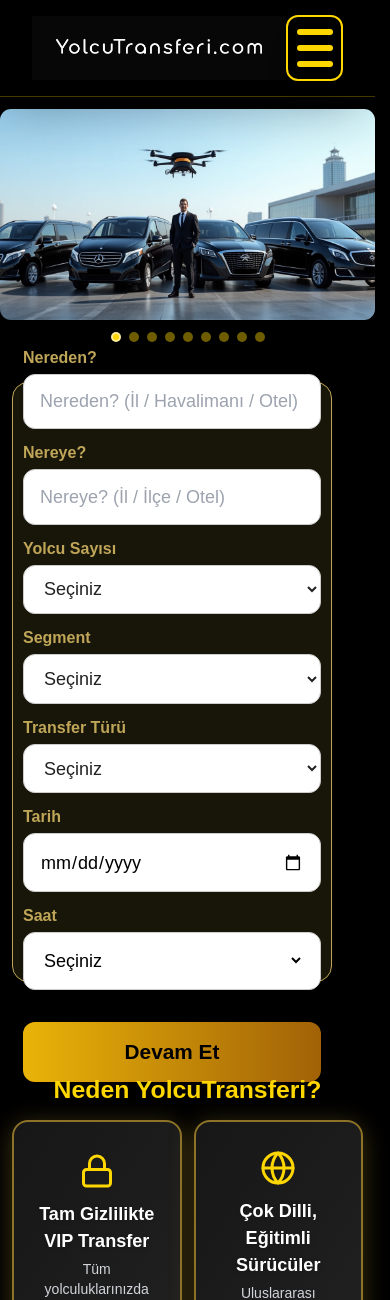
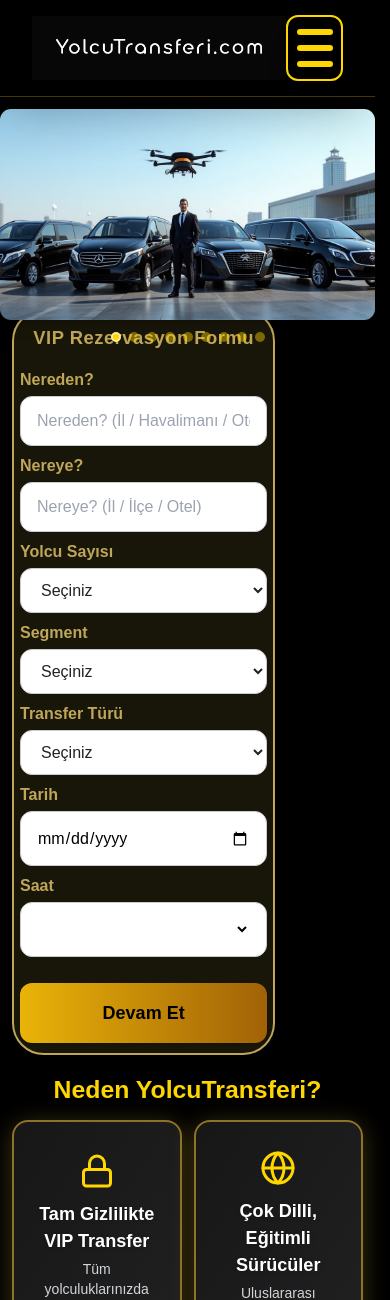
Before and after one commit to haliltayfur/yolcutransferi, a Next.js app: page / in a window 390 px wide. Shown: the top 1300 px of the page. Built offline with nearby package versions, Linux system fonts and the light colour scheme.

Commit message:
Update VipTransferForm.jsx

```diff
--- a/components/VipTransferForm.jsx
+++ b/components/VipTransferForm.jsx
@@ -4,7 +4,6 @@
 import { useState } from "react";
 import { useRouter } from "next/navigation";
 
-// 15 dakikalık saatler
 const saatler = [];
 for (let h = 0; h < 24; ++h)
   for (let m of [0, 15, 30, 45]) saatler.push(`${h.toString().padStart(2, "0")}:${m.toString().padStart(2, "0")}`);
@@ -26,7 +25,6 @@ export default function VipTransferForm() {
   const [pnr, setPnr] = useState("");
   const [errors, setErrors] = useState({});
 
-  // PNR alanı, havalimanı içeren herhangi bir durumda görünür
   const pnrRequired =
     transfer === "VIP Havalimanı Transferi" ||
     isAirport(from) ||
@@ -51,58 +49,71 @@ export default function VipTransferForm() {
 
   return (
     <div
-      className="w-full h-full flex flex-col justify-center items-center"
+      className="flex flex-col justify-center items-center w-full h-full"
       style={{
-        maxWidth: 680,
-        minWidth: 320,
-        margin: "0 auto",
         height: "100%",
         minHeight: 400,
-        boxSizing: "border-box"
+        boxSizing: "border-box",
       }}
     >
       <div
-        className="border border-[#bfa658] rounded-2xl"
+        className="border-2 border-[#bfa658] bg-[rgba(25,22,10,0.98)] flex flex-col justify-center items-center
+          rounded-[32px] md:rounded-[32px]"
         style={{
           width: "100%",
-          height: "100%",
-          padding: 10, // 10px padding ile içeride form tam ortada
+          maxWidth: 680,
+          margin: "0 auto",
           boxSizing: "border-box",
-          background: "rgba(25,22,10,0.98)"
+          padding: 0,
         }}
       >
         <form
           onSubmit={handleSubmit}
           autoComplete="on"
-          className="w-full h-full flex flex-col justify-center items-center"
+          className="flex flex-col justify-center items-center w-full"
+          style={{
+            width: "100%",
+            height: "100%",
+            boxSizing: "border-box",
+            padding: "26px 22px 14px 22px", // desktopta
+          }}
         >
-          <div className="w-full mx-auto flex flex-col gap-2">
-            <h1 className="text-2xl md:text-3xl font-extrabold text-[#bfa658] tracking-tight mb-6 text-center font-quicksand">
+          <h1 className="font-extrabold text-[#bfa658] tracking-tight text-center font-quicksand
+            text-[1.7rem] md:text-3xl mb-5 md:mb-6"
+            style={{
+              marginTop: 2,
+              letterSpacing: ".5px",
+              lineHeight: "1.18",
+            }}
+          >
             VIP Rezervasyon Formu
           </h1>
-            <div className="grid grid-cols-1 md:grid-cols-2 gap-x-10 gap-y-3">
+          <div className="grid grid-cols-1 md:grid-cols-2 gap-x-4 gap-y-2 w-full"
+            style={{
+              marginBottom: 10,
+            }}>
             <div>
-                <label className="font-bold text-[#bfa658] mb-1 block">Nereden?</label>
+              <label className="font-bold text-[#bfa658] mb-1 block text-[1rem] md:text-[1.08rem]">Nereden?</label>
               <input type="text" value={from} onChange={e => setFrom(e.target.value)}
                 placeholder="Nereden? (İl / Havalimanı / Otel)"
-                  className="input w-full bg-[#fff] text-black border border-[#bfa658] rounded-xl px-4 py-3 text-lg"
+                className="input w-full bg-[#fff] text-black border border-[#bfa658] rounded-xl px-4 py-3 text-base md:text-lg"
                 autoComplete="address-level2"
                 style={{ fontFamily: "inherit", width: "100%" }}
               />
             </div>
             <div>
-                <label className="font-bold text-[#bfa658] mb-1 block">Nereye?</label>
+              <label className="font-bold text-[#bfa658] mb-1 block text-[1rem] md:text-[1.08rem]">Nereye?</label>
               <input type="text" value={to} onChange={e => setTo(e.target.value)}
                 placeholder="Nereye? (İl / İlçe / Otel)"
-                  className="input w-full bg-[#fff] text-black border border-[#bfa658] rounded-xl px-4 py-3 text-lg"
+                className="input w-full bg-[#fff] text-black border border-[#bfa658] rounded-xl px-4 py-3 text-base md:text-lg"
                 autoComplete="address-level2"
                 style={{ fontFamily: "inherit", width: "100%" }}
               />
             </div>
             <div>
-                <label className="font-bold text-[#bfa658] mb-1 block">Yolcu Sayısı</label>
+              <label className="font-bold text-[#bfa658] mb-1 block text-[1rem] md:text-[1.08rem]">Yolcu Sayısı</label>
               <select value={people} onChange={e => setPeople(e.target.value)}
-                  className="input w-full bg-[#fff] text-black border border-[#bfa658] rounded-xl px-4 py-3 text-lg"
+                className="input w-full bg-[#fff] text-black border border-[#bfa658] rounded-xl px-4 py-3 text-base md:text-lg"
                 style={{ fontFamily: "inherit" }}>
                 <option value="">Seçiniz</option>
                 {Array.from({ length: 24 }, (_, i) => i + 1).map(val =>
@@ -111,9 +122,9 @@ export default function VipTransferForm() {
               </select>
             </div>
             <div>
-                <label className="font-bold text-[#bfa658] mb-1 block">Segment</label>
+              <label className="font-bold text-[#bfa658] mb-1 block text-[1rem] md:text-[1.08rem]">Segment</label>
               <select value={segment} onChange={e => setSegment(e.target.value)}
-                  className="input w-full bg-[#fff] text-black border border-[#bfa658] rounded-xl px-4 py-3 text-lg"
+                className="input w-full bg-[#fff] text-black border border-[#bfa658] rounded-xl px-4 py-3 text-base md:text-lg"
                 style={{ fontFamily: "inherit" }}>
                 <option value="">Seçiniz</option>
                 <option value="Ekonomik">Ekonomik</option>
@@ -122,9 +133,9 @@ export default function VipTransferForm() {
               </select>
             </div>
             <div>
-                <label className="font-bold text-[#bfa658] mb-1 block">Transfer Türü</label>
+              <label className="font-bold text-[#bfa658] mb-1 block text-[1rem] md:text-[1.08rem]">Transfer Türü</label>
               <select value={transfer} onChange={e => setTransfer(e.target.value)}
-                  className="input w-full bg-[#fff] text-black border border-[#bfa658] rounded-xl px-4 py-3 text-lg"
+                className="input w-full bg-[#fff] text-black border border-[#bfa658] rounded-xl px-4 py-3 text-base md:text-lg"
                 style={{ fontFamily: "inherit" }}>
                 <option value="">Seçiniz</option>
                 <option value="VIP Havalimanı Transferi">VIP Havalimanı Transferi</option>
@@ -137,10 +148,10 @@ export default function VipTransferForm() {
               </select>
             </div>
             <div style={{ position: "relative" }}>
-                <label className="font-bold text-[#bfa658] mb-1 block">Tarih</label>
+              <label className="font-bold text-[#bfa658] mb-1 block text-[1rem] md:text-[1.08rem]">Tarih</label>
               <div
                 tabIndex={0}
-                  className="input w-full bg-[#fff] text-black border border-[#bfa658] rounded-xl px-4 py-3 text-lg cursor-pointer flex items-center"
+                className="input w-full bg-[#fff] text-black border border-[#bfa658] rounded-xl px-4 py-3 text-base md:text-lg cursor-pointer flex items-center"
                 onClick={() => { document.getElementById("date-picker").showPicker(); }}
                 style={{ fontFamily: "inherit", width: "100%" }}
               >
@@ -150,17 +161,17 @@ export default function VipTransferForm() {
                   value={date}
                   onChange={e => setDate(e.target.value)}
                   min={new Date().toISOString().split("T")[0]}
-                    className="bg-transparent border-0 outline-none text-black w-full text-lg"
+                  className="bg-transparent border-0 outline-none text-black w-full text-base md:text-lg"
                   style={{ padding: 0, height: "1.7em" }}
                   tabIndex={-1}
                 />
               </div>
             </div>
             <div style={{ position: "relative" }}>
-                <label className="font-bold text-[#bfa658] mb-1 block">Saat</label>
+              <label className="font-bold text-[#bfa658] mb-1 block text-[1rem] md:text-[1.08rem]">Saat</label>
               <div
                 tabIndex={0}
-                  className="input w-full bg-[#fff] text-black border border-[#bfa658] rounded-xl px-4 py-3 text-lg cursor-pointer flex items-center"
+                className="input w-full bg-[#fff] text-black border border-[#bfa658] rounded-xl px-4 py-3 text-base md:text-lg cursor-pointer flex items-center"
                 onClick={() => document.getElementById("saat-picker").focus()}
                 style={{ fontFamily: "inherit", width: "100%" }}
               >
@@ -168,7 +179,7 @@ export default function VipTransferForm() {
                   id="saat-picker"
                   value={time}
                   onChange={e => setTime(e.target.value)}
-                    className="bg-transparent border-0 outline-none text-black w-full text-lg"
+                  className="bg-transparent border-0 outline-none text-black w-full text-base md:text-lg"
                   style={{ padding: 0, height: "1.7em" }}
                   tabIndex={-1}
                 >
@@ -179,13 +190,13 @@ export default function VipTransferForm() {
             </div>
             {pnrRequired && (
               <div className="md:col-span-2">
-                  <label className="font-bold text-[#bfa658] mb-1 block">PNR / Uçuş Kodu</label>
+                <label className="font-bold text-[#bfa658] mb-1 block text-[1rem] md:text-[1.08rem]">PNR / Uçuş Kodu</label>
                 <input
                   type="text"
                   value={pnr}
                   onChange={e => setPnr(e.target.value)}
                   placeholder="Uçuş rezervasyon kodu"
-                    className="input w-full bg-[#fff] text-black border border-[#bfa658] rounded-xl px-4 py-3 text-lg"
+                  className="input w-full bg-[#fff] text-black border border-[#bfa658] rounded-xl px-4 py-3 text-base md:text-lg"
                   style={{ fontFamily: "inherit", width: "100%" }}
                 />
               </div>
@@ -193,13 +204,35 @@ export default function VipTransferForm() {
           </div>
           <button
             type="submit"
-              className="w-full bg-gradient-to-r from-yellow-500 to-yellow-700 text-black font-bold py-4 mt-6 rounded-xl text-xl shadow hover:scale-105 transition"
-              style={{ fontFamily: "inherit", fontSize: "1.3rem" }}
+            className="w-full bg-gradient-to-r from-yellow-500 to-yellow-700 text-black font-bold py-4 mt-4 rounded-xl text-lg md:text-xl shadow hover:scale-105 transition"
+            style={{
+              fontFamily: "inherit",
+              marginBottom: "2px",
+            }}
           >
             Devam Et
           </button>
-          </div>
         </form>
+        <style jsx>{`
+          @media (max-width: 640px) {
+            div[class^='border-2'] {
+              max-width: 98vw !important;
+              min-width: 0 !important;
+              padding: 0 !important;
+              border-radius: 20px !important;
+            }
+            form {
+              padding: 14px 6px 8px 6px !important;
+              border-radius: 20px !important;
+            }
+            input, select {
+              font-size: 1rem !important;
+              padding-top: 12px !important;
+              padding-bottom: 12px !important;
+            }
+            h1 { font-size: 1.15rem !important; }
+          }
+        `}</style>
       </div>
     </div>
   );
```
Lines whose indentation alone changed are shown as unchanged.
